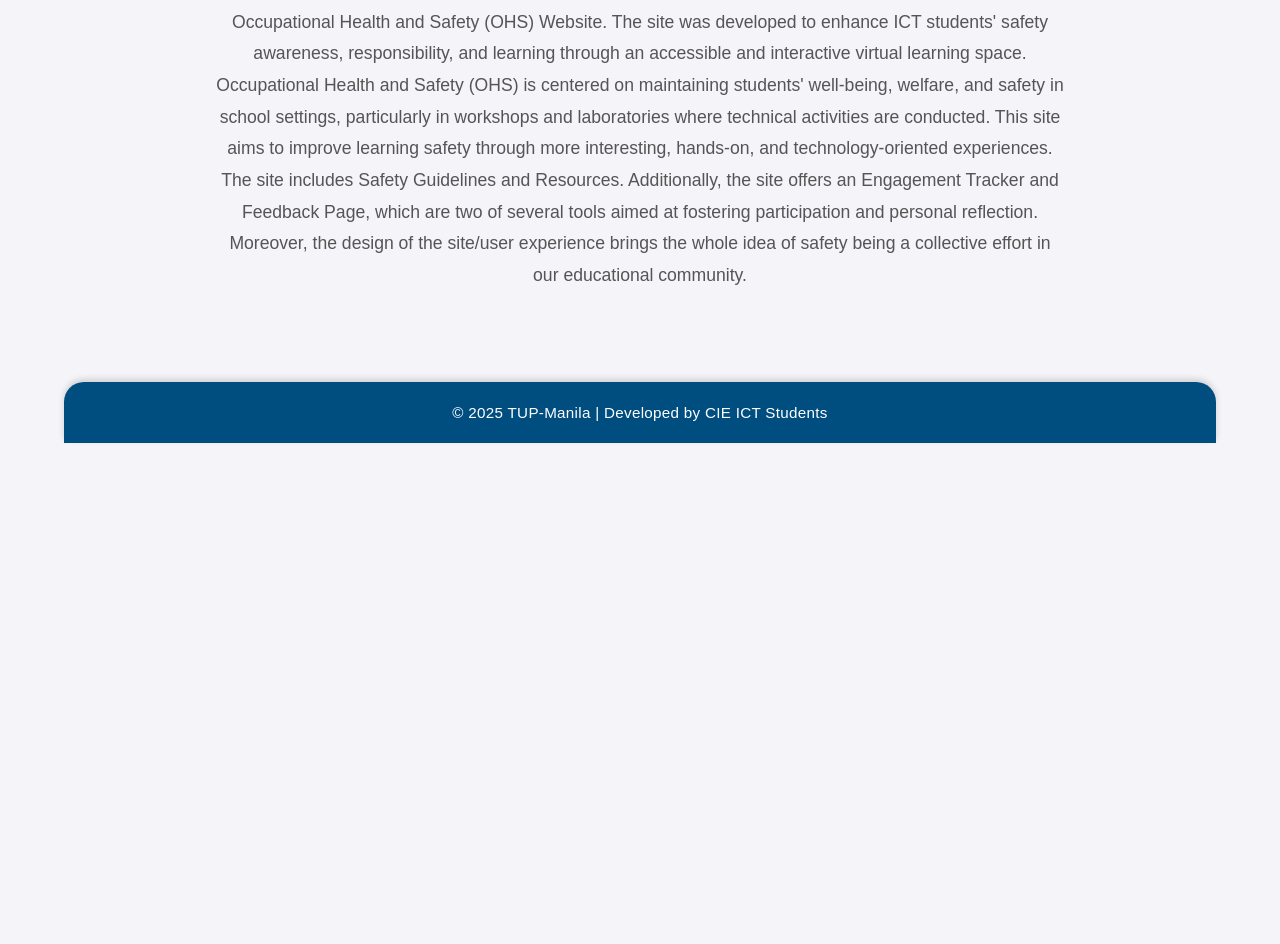
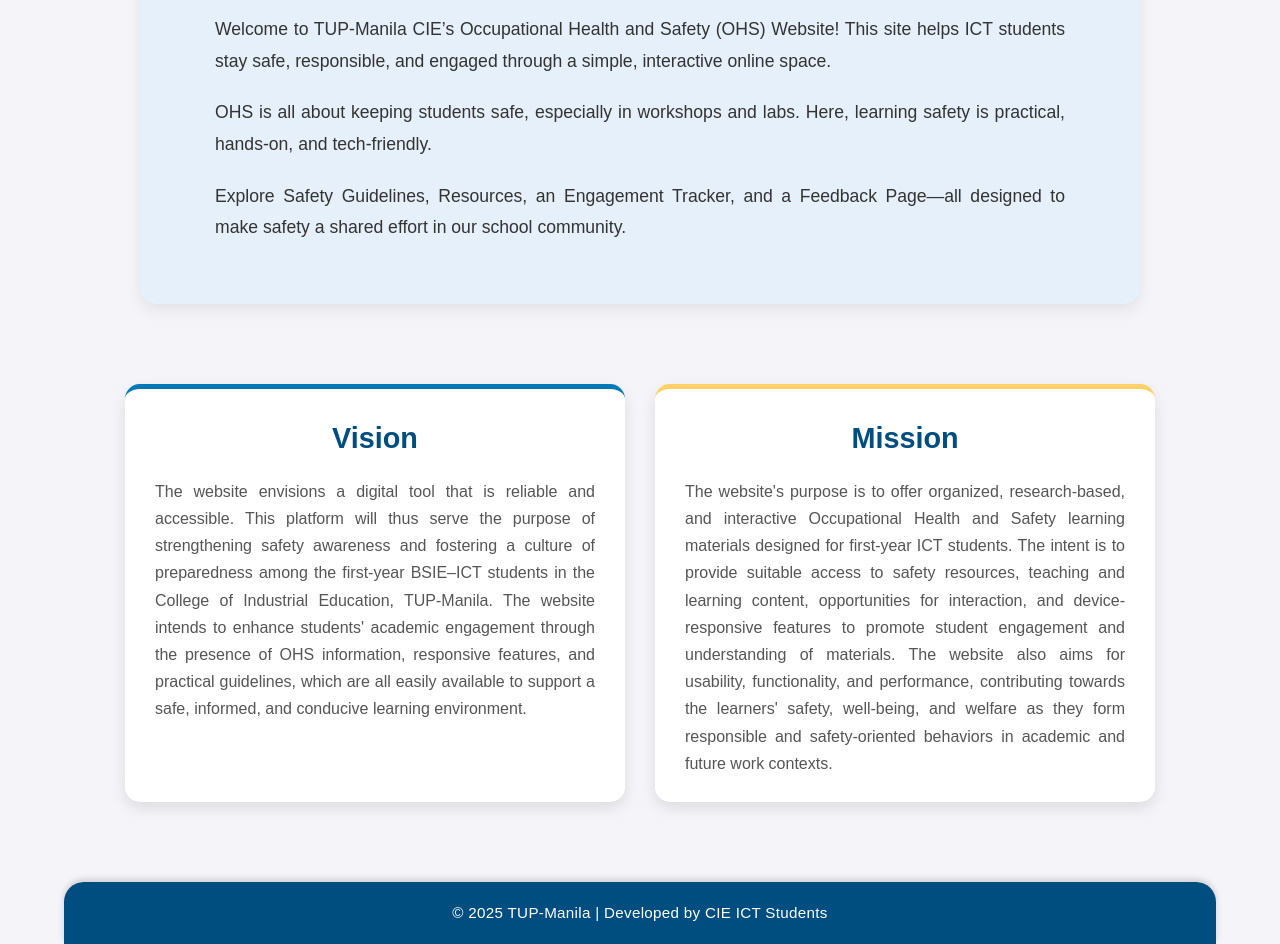
Before and after one commit to doknotbyte/ohs-web, a plain HTML site: page index.html in a window 1280 px wide. Shown: the part 338-1282 px from the top of the page. Before the commit the page ends 800 px from the top, so only its background shows below. Drawn offline with Linux system fonts and the light colour scheme.

Commit message:
creation of mission and vision

```diff
--- a/index.html
+++ b/index.html
@@ -11,7 +11,7 @@
     <h1>Welcome to Occupational Health & Safety</h1>
     <nav>
       <ul>
-        <li><a href="index.html">HOME</a></li>
+        <li><a href="index.html" class="active">HOME</a></li>
         <li><a href="about.html">ABOUT</a></li>
         <li><a href="safetyguidelines.html">GUIDELINES</a></li>
         <li><a href="about-developers.html">DEVELOPERS</a></li>
@@ -22,11 +22,23 @@
   </header>
 
   <section class="hero">
-    <h2>Safety First, Always!</h2>
-    <p>Greetings!</p>
-    <p>Welcome to the Technological University of the Philippines in Manila, College of Industrial Education in Occupational Health and Safety (OHS) Website. The site was developed to enhance ICT students' safety awareness, responsibility, and learning through an accessible and interactive virtual learning space.</p>
-    <p>Occupational Health and Safety (OHS) is centered on maintaining students' well-being, welfare, and safety in school settings, particularly in workshops and laboratories where technical activities are conducted. This site aims to improve learning safety through more interesting, hands-on, and technology-oriented experiences.</p>
-    <p>The site includes Safety Guidelines and Resources. Additionally, the site offers an Engagement Tracker and Feedback Page, which are two of several tools aimed at fostering participation and personal reflection. Moreover, the design of the site/user experience brings the whole idea of safety being a collective effort in our educational community.</p>
+    <h2>Where Safety Meets Learning</h2>
+    <p>Welcome to TUP-Manila CIE’s Occupational Health and Safety (OHS) Website! This site helps ICT students stay safe, responsible, and engaged through a simple, interactive online space.</p>
+    <p>OHS is all about keeping students safe, especially in workshops and labs. Here, learning safety is practical, hands-on, and tech-friendly.</p>
+    <p>Explore Safety Guidelines, Resources, an Engagement Tracker, and a Feedback Page—all designed to make safety a shared effort in our school community.</p>
+  </section>
+
+  <!-- Vision & Mission Section -->
+  <section class="vision-mission">
+    <div class="card vision">
+      <h3>Vision</h3>
+      <p>The website envisions a digital tool that is reliable and accessible. This platform will thus serve the purpose of strengthening safety awareness and fostering a culture of preparedness among the first-year BSIE–ICT students in the College of Industrial Education, TUP-Manila. The website intends to enhance students' academic engagement through the presence of OHS information, responsive features, and practical guidelines, which are all easily available to support a safe, informed, and conducive learning environment.</p>
+    </div>
+
+    <div class="card mission">
+      <h3>Mission</h3>
+      <p>The website's purpose is to offer organized, research-based, and interactive Occupational Health and Safety learning materials designed for first-year ICT students. The intent is to provide suitable access to safety resources, teaching and learning content, opportunities for interaction, and device-responsive features to promote student engagement and understanding of materials. The website also aims for usability, functionality, and performance, contributing towards the learners' safety, well-being, and welfare as they form responsible and safety-oriented behaviors in academic and future work contexts.</p>
+    </div>
   </section>
 
   <footer>
--- a/style.css
+++ b/style.css
@@ -48,8 +48,6 @@ nav ul {
   margin-top: 10px;
 }
 
-
-
 nav ul li a {
   color: #fff;
   text-decoration: none;
@@ -66,6 +64,29 @@ nav ul li a.active {
   background-color: #ffd166;
   color: #004d80;
   box-shadow: 0 3px 6px rgba(0, 0, 0, 0.2);
+}
+.hero {
+  background-color: #e6f0fa; /* optional light background for hero */
+  padding: 40px 20px;         /* adjust top-bottom and sides */
+  max-width: 1000px;
+  margin: 40px auto;          /* center the hero section */
+  text-align: justify;         /* justify the text */
+  line-height: 1.8;
+  border-radius: 15px;
+  box-shadow: 0 6px 15px rgba(0, 0, 0, 0.08);
+}
+
+.hero h2 {
+  text-align: center;          /* keep heading centered */
+  color: #004d80;
+  font-size: 2.3rem;
+  margin-bottom: 25px;
+}
+
+.hero p {
+  margin-bottom: 20px;         /* spacing between paragraphs */
+  font-size: 1.1rem;
+  color: #333;
 }
 
 /* ===============================
@@ -160,6 +181,64 @@ footer p {
 }
 
 /* ===============================
+   VISION & MISSION CARDS
+   =============================== */
+.vision-mission {
+  display: flex;
+  justify-content: center;
+  flex-wrap: wrap;
+  gap: 30px;
+  margin: 60px 0;
+}
+
+.card {
+  background-color: #ffffff;
+  border-radius: 15px;
+  box-shadow: 0 6px 15px rgba(0, 0, 0, 0.1);
+  padding: 25px 30px;
+  max-width: 500px;
+  transition: transform 0.3s ease, box-shadow 0.3s ease;
+}
+
+.card h3 {
+  color: #004d80;
+  font-size: 1.8rem;
+  margin-bottom: 15px;
+  text-align: center;
+}
+
+.card p {
+  color: #555;
+  font-size: 1rem;
+  line-height: 1.7;
+  text-align: justify;
+}
+
+/* Specific colors if needed */
+.card.vision {
+  border-top: 5px solid #0077b6;
+}
+
+.card.mission {
+  border-top: 5px solid #ffd166;
+}
+
+/* Responsive */
+@media (max-width: 768px) {
+  .vision-mission {
+    flex-direction: column;
+    align-items: center;
+    gap: 20px;
+  }
+
+  .card {
+    max-width: 90%;
+    padding: 20px;
+  }
+}
+
+
+/* ===============================
    RESPONSIVE DESIGN
    =============================== */
 @media (max-width: 768px) {
```
